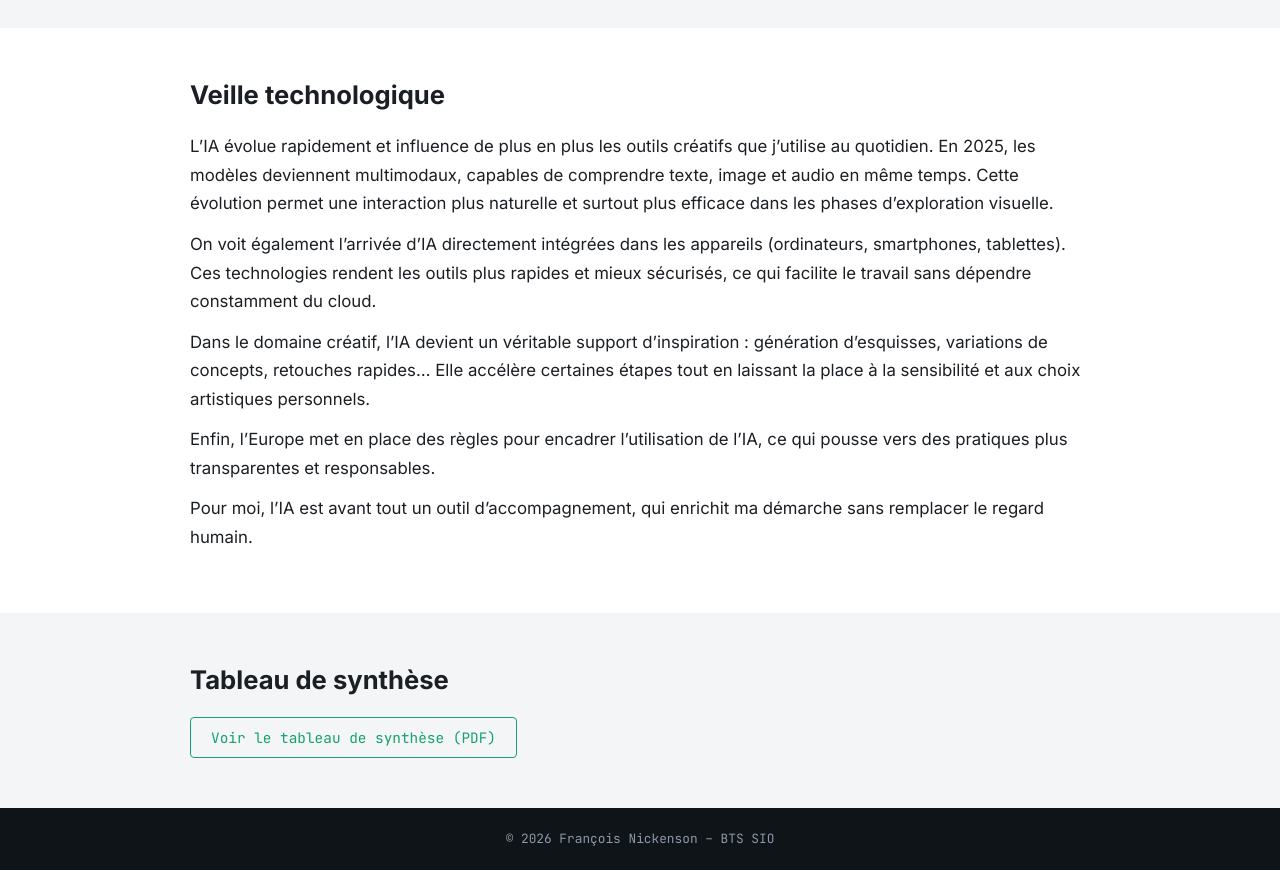
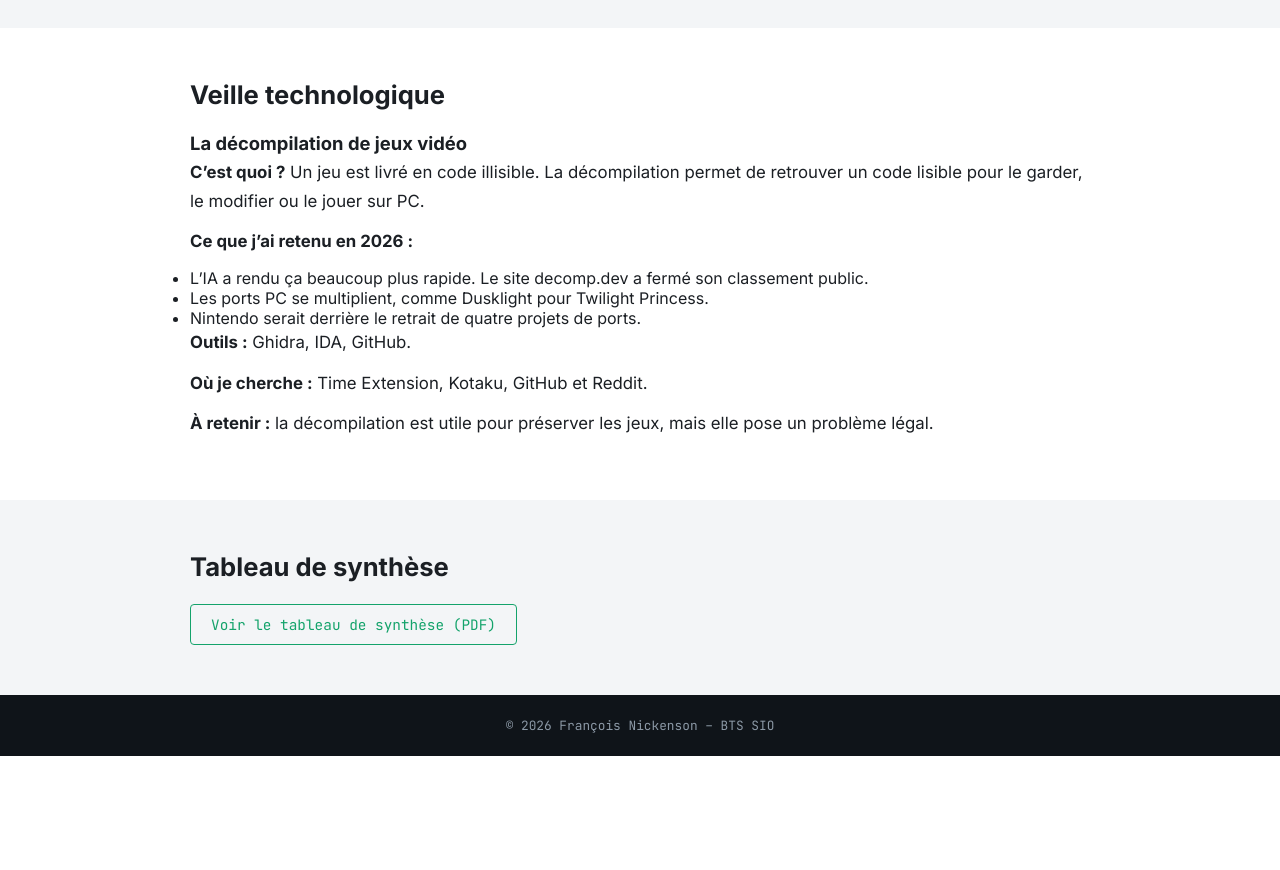
Before and after one commit to nickensonfrancoispk-droid/Portfolio, a plain HTML site: page index.html in a window 1280 px wide. Shown: the part 1360-2230 px from the top of the page. After the commit the page ends 2116 px from the top, so only its background shows below. Drawn offline with Linux system fonts and the light colour scheme.

Commit message:
Add files via upload

```diff
--- a/index.html
+++ b/index.html
@@ -87,11 +87,20 @@
         <section id="veille" class="section">
             <div class="boxed">
                 <h2>Veille technologique</h2>
-                <p>L’IA évolue rapidement et influence de plus en plus les outils créatifs que j’utilise au quotidien. En 2025, les modèles deviennent multimodaux, capables de comprendre texte, image et audio en même temps. Cette évolution permet une interaction plus naturelle et surtout plus efficace dans les phases d’exploration visuelle.</p>
-                <p>On voit également l’arrivée d’IA directement intégrées dans les appareils (ordinateurs, smartphones, tablettes). Ces technologies rendent les outils plus rapides et mieux sécurisés, ce qui facilite le travail sans dépendre constamment du cloud.</p>
-                <p>Dans le domaine créatif, l’IA devient un véritable support d’inspiration : génération d’esquisses, variations de concepts, retouches rapides… Elle accélère certaines étapes tout en laissant la place à la sensibilité et aux choix artistiques personnels.</p>
-                <p>Enfin, l’Europe met en place des règles pour encadrer l’utilisation de l’IA, ce qui pousse vers des pratiques plus transparentes et responsables.</p>
-                <p>Pour moi, l’IA est avant tout un outil d’accompagnement, qui enrichit ma démarche sans remplacer le regard humain.</p>
+                <h3>La décompilation de jeux vidéo</h3>
+               <p><strong>C’est quoi ?</strong> Un jeu est livré en code illisible. La décompilation permet de retrouver un code lisible pour le garder, le modifier ou le jouer sur PC.</p>
+
+<p><strong>Ce que j’ai retenu en 2026 :</strong></p>
+<ul>
+    <li>L’IA a rendu ça beaucoup plus rapide. Le site decomp.dev a fermé son classement public.</li>
+    <li>Les ports PC se multiplient, comme Dusklight pour Twilight Princess.</li>
+    <li>Nintendo serait derrière le retrait de quatre projets de ports.</li>
+</ul>
+
+<p><strong>Outils :</strong> Ghidra, IDA, GitHub.</p>
+<p><strong>Où je cherche :</strong> Time Extension, Kotaku, GitHub et Reddit.</p>
+<p><strong>À retenir :</strong> la décompilation est utile pour préserver les jeux, mais elle pose un problème légal.</p>
+
             </div>
         </section>
 
```
